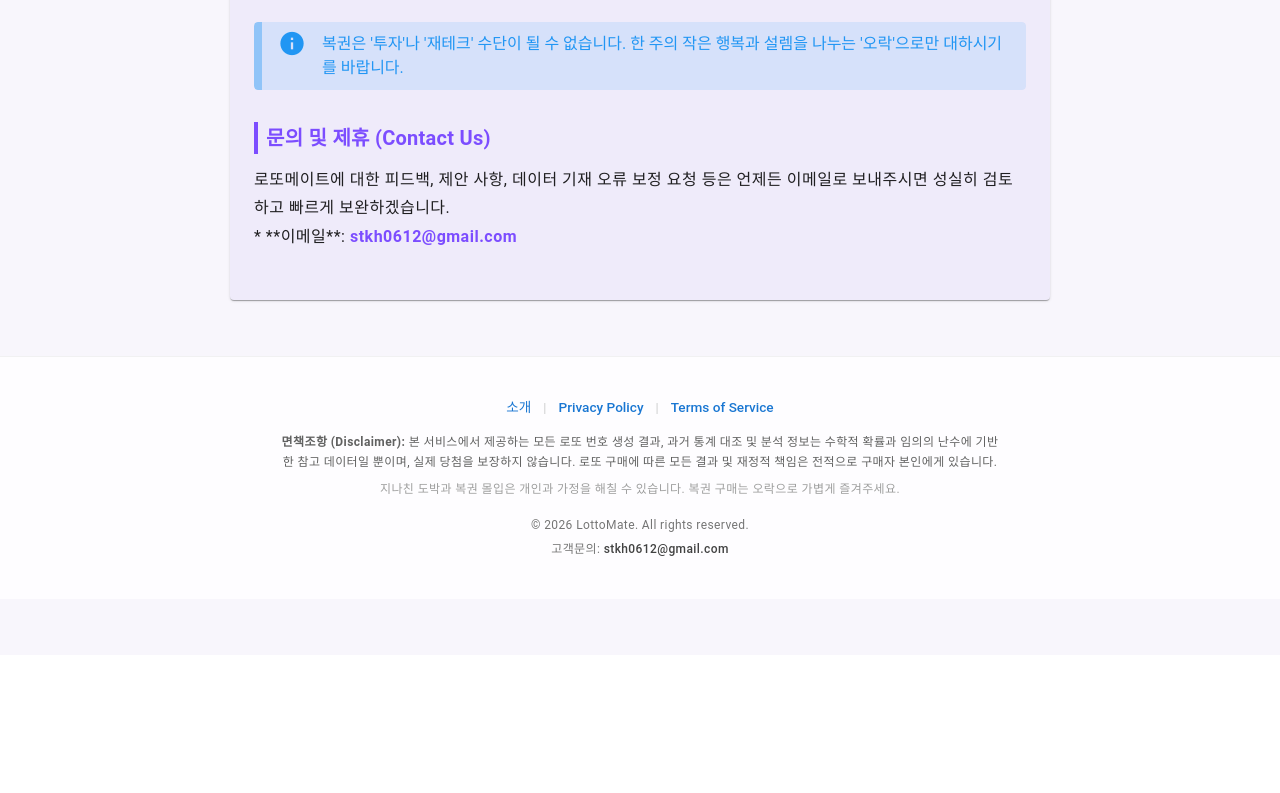
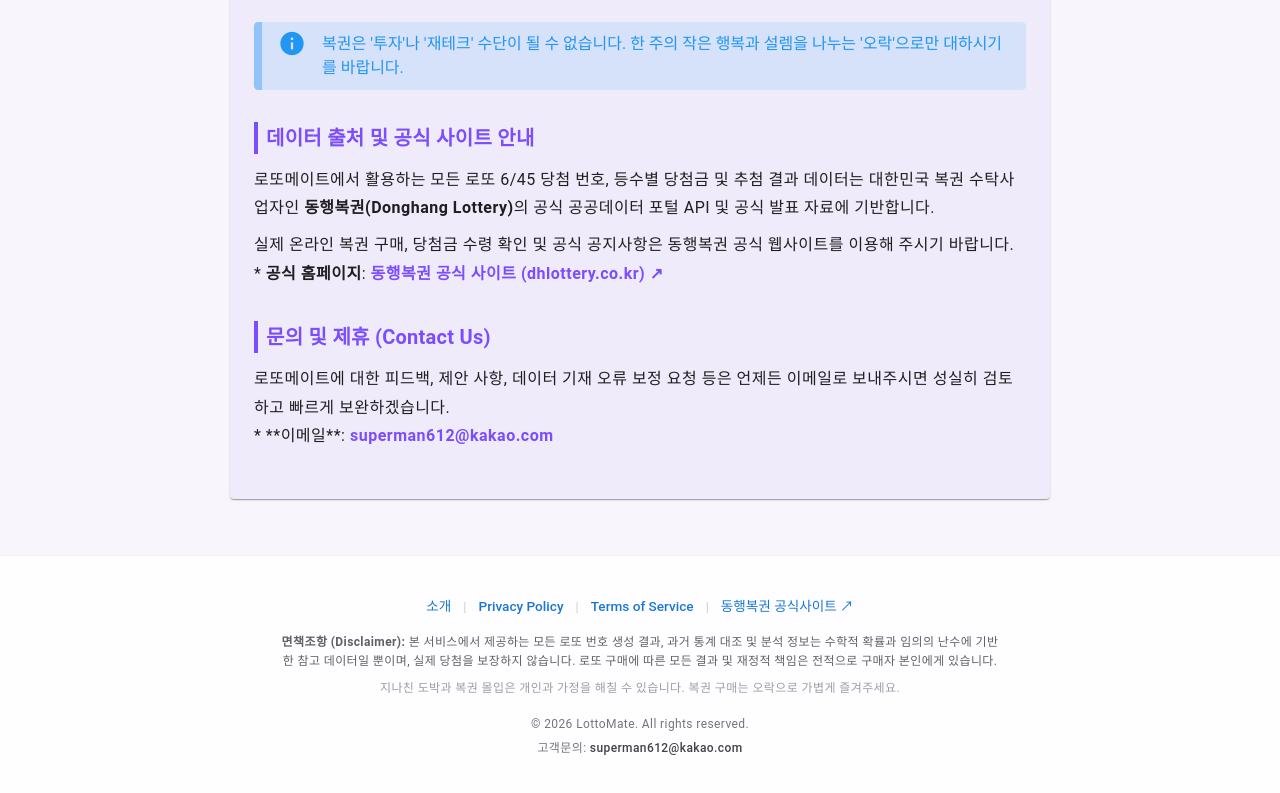
Before and after one commit to stkh0612/lotto-generator, a Vue app: page /about in a window 1280 px wide. Shown: the part 1028-1821 px from the top of the page. Before the commit the page ends 1683 px from the top, so only its background shows below. Built offline with nearby package versions, Linux system fonts and the light colour scheme.

Commit message:
feat: update contact email to superman612@kakao.com and add official Donghang Lottery links

```diff
--- a/src/components/AppBar.vue
+++ b/src/components/AppBar.vue
@@ -47,8 +47,8 @@ export default defineComponent({
   name: 'AppBar',
   setup() {
     const infoDialog = ref(false)
-    // 실제 사용하실 이메일 주소로 교체하세요
-    const email = 'stkh0612@gmail.com'
+    // 실제 사용하실 이메일 주소
+    const email = 'superman612@kakao.com'
     const theme = useTheme()
     // 현재 테마 이름(light/dark)
     const currentTheme = computed(() => theme.global.name.value)
--- a/src/components/AppFooter.vue
+++ b/src/components/AppFooter.vue
@@ -9,6 +9,10 @@
         <router-link to="/privacy" class="footer-link">{{ t('navPrivacy', '개인정보처리방침') }}</router-link>
         <span class="divider mx-3">|</span>
         <router-link to="/terms" class="footer-link">{{ t('navTerms', '이용약관') }}</router-link>
+        <span class="divider mx-3">|</span>
+        <a href="https://www.dhlottery.co.kr" target="_blank" rel="noopener noreferrer" class="footer-link">
+          동행복권 공식사이트 ↗
+        </a>
       </div>
 
       <!-- 면책 조항 및 주의사항 -->
@@ -25,7 +29,7 @@
       <div class="footer-copyright text-center text-caption text-grey-darken-1">
         <div>© {{ currentYear }} LottoMate. All rights reserved.</div>
         <div class="mt-1">
-          고객문의: <a href="mailto:stkh0612@gmail.com" class="contact-email">stkh0612@gmail.com</a>
+          고객문의: <a href="mailto:superman612@kakao.com" class="contact-email">superman612@kakao.com</a>
         </div>
       </div>
     </v-container>
--- a/src/views/AboutView.vue
+++ b/src/views/AboutView.vue
@@ -80,6 +80,21 @@
         </v-alert>
       </div>
 
+      <!-- Section: Data Source & Official Link -->
+      <div class="mb-8 text-left">
+        <h2 class="text-h6 font-weight-bold mb-3 text-primary" style="border-left: 4px solid #7c4dff; padding-left: 8px;">
+          데이터 출처 및 공식 사이트 안내
+        </h2>
+        <p class="text-body-1 mb-2" style="line-height: 1.8;">
+          로또메이트에서 활용하는 모든 로또 6/45 당첨 번호, 등수별 당첨금 및 추첨 결과 데이터는 대한민국 복권 수탁사업자인 <strong>동행복권(Donghang Lottery)</strong>의 공식 공공데이터 포털 API 및 공식 발표 자료에 기반합니다.
+        </p>
+        <p class="text-body-1" style="line-height: 1.8;">
+          실제 온라인 복권 구매, 당첨금 수령 확인 및 공식 공지사항은 동행복권 공식 웹사이트를 이용해 주시기 바랍니다.
+          <br/>
+          * <strong>공식 홈페이지</strong>: <a href="https://www.dhlottery.co.kr" target="_blank" rel="noopener noreferrer" class="text-primary font-weight-bold">동행복권 공식 사이트 (dhlottery.co.kr) ↗</a>
+        </p>
+      </div>
+
       <!-- Section 4: Contact -->
       <div class="mb-6 text-left">
         <h2 class="text-h6 font-weight-bold mb-3 text-primary" style="border-left: 4px solid #7c4dff; padding-left: 8px;">
@@ -88,7 +103,7 @@
         <p class="text-body-1" style="line-height: 1.8;">
           로또메이트에 대한 피드백, 제안 사항, 데이터 기재 오류 보정 요청 등은 언제든 이메일로 보내주시면 성실히 검토하고 빠르게 보완하겠습니다.
           <br/>
-          * **이메일**: <a href="mailto:stkh0612@gmail.com" class="text-primary font-weight-bold">stkh0612@gmail.com</a>
+          * **이메일**: <a href="mailto:superman612@kakao.com" class="text-primary font-weight-bold">superman612@kakao.com</a>
         </p>
       </div>
     </v-sheet>
--- a/src/views/GuideView.vue
+++ b/src/views/GuideView.vue
@@ -109,7 +109,7 @@
               <li class="mb-2"><strong>1등:</strong> NH농협은행 본점 (서울) 방문 수령. (신분증, 당첨복권 필수)</li>
               <li class="mb-2"><strong>2등, 3등:</strong> 전국 NH농협은행 지점 어디서나 가능. (신분증, 당첨복권 필수)</li>
               <li class="mb-2"><strong>4등, 5등:</strong> 일반 판매점 또는 농협은행 지점에서 수령 가능. (당첨복권 필수)</li>
-              <li><strong>인터넷 구매:</strong> 4, 5등은 예치금 계좌로 자동 지급, 고액 당첨은 실명 확인 후 지급.</li>
+              <li><strong>인터넷 구매:</strong> 4, 5등은 예치금 계좌로 자동 지급, 고액 당첨은 실명 확인 후 지급됩니다. 공식 온라인 복권 구매 및 당첨금 수령 세부 절차는 <a href="https://www.dhlottery.co.kr" target="_blank" rel="noopener noreferrer" class="text-primary font-weight-bold">동행복권 공식 홈페이지(dhlottery.co.kr) ↗</a>에서 확인하실 수 있습니다.</li>
             </ul>
             <v-alert type="warning" variant="outlined" density="compact" class="mt-4">
               <strong>주의:</strong> 복권 뒷면에 미리 서명해두세요. 분실 시 소유권을 주장할 수 있는 중요한 근거가 됩니다.
--- a/src/views/PrivacyView.vue
+++ b/src/views/PrivacyView.vue
@@ -40,7 +40,7 @@
         <h3 class="text-h6 font-weight-bold mb-2">5. 개인정보보호책임자 및 문의처</h3>
         <p class="mb-4 text-body-1">
           서비스 이용 중 개인정보 처리와 관련하여 문의 사항이 있으신 경우 아래의 연락처로 문의해 주시기 바랍니다.
-          <br/>- 이메일: <a href="mailto:stkh0612@gmail.com">stkh0612@gmail.com</a>
+          <br/>- 이메일: <a href="mailto:superman612@kakao.com">superman612@kakao.com</a>
         </p>
 
         <v-divider class="my-4"></v-divider>
@@ -84,7 +84,7 @@
         <h3 class="text-h6 font-weight-bold mb-2">5. お問い合わせ先</h3>
         <p class="mb-4 text-body-1">
           当サービスの個人情報の取り扱いに関するお問い合わせは、以下までご連絡ください。
-          <br/>- メール: <a href="mailto:stkh0612@gmail.com">stkh0612@gmail.com</a>
+          <br/>- メール: <a href="mailto:superman612@kakao.com">superman612@kakao.com</a>
         </p>
 
         <v-divider class="my-4"></v-divider>
@@ -128,7 +128,7 @@
         <h3 class="text-h6 font-weight-bold mb-2">5. Contact Information</h3>
         <p class="mb-4 text-body-1">
           If you have any questions about this Privacy Policy, please feel free to contact us:
-          <br/>- Email: <a href="mailto:stkh0612@gmail.com">stkh0612@gmail.com</a>
+          <br/>- Email: <a href="mailto:superman612@kakao.com">superman612@kakao.com</a>
         </p>
 
         <v-divider class="my-4"></v-divider>
```
Also changed, not shown: scripts/post-build-seo.cjs (+4 -4 lines), 1 other file (tests, documents, lock files or other folders).
